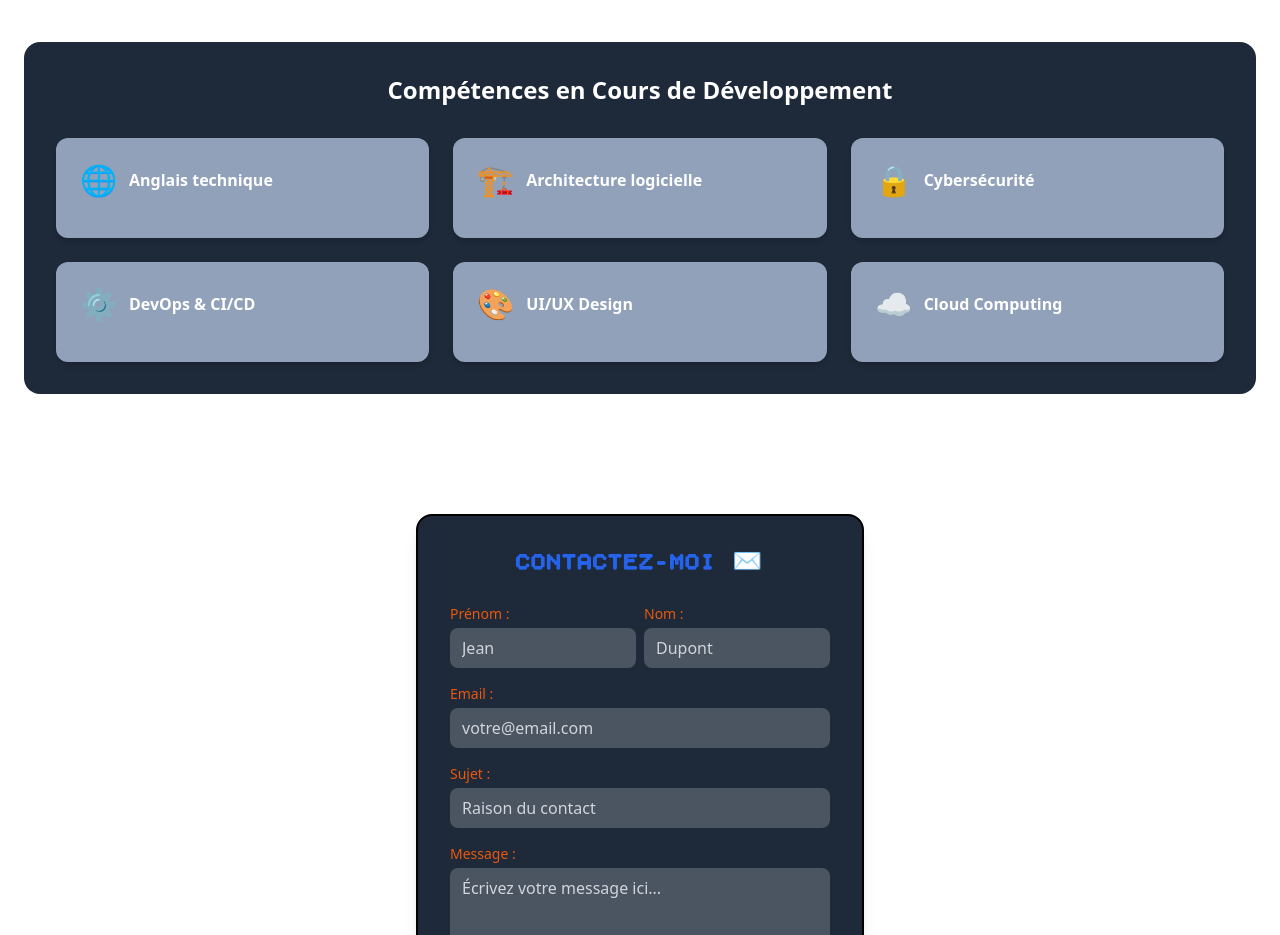
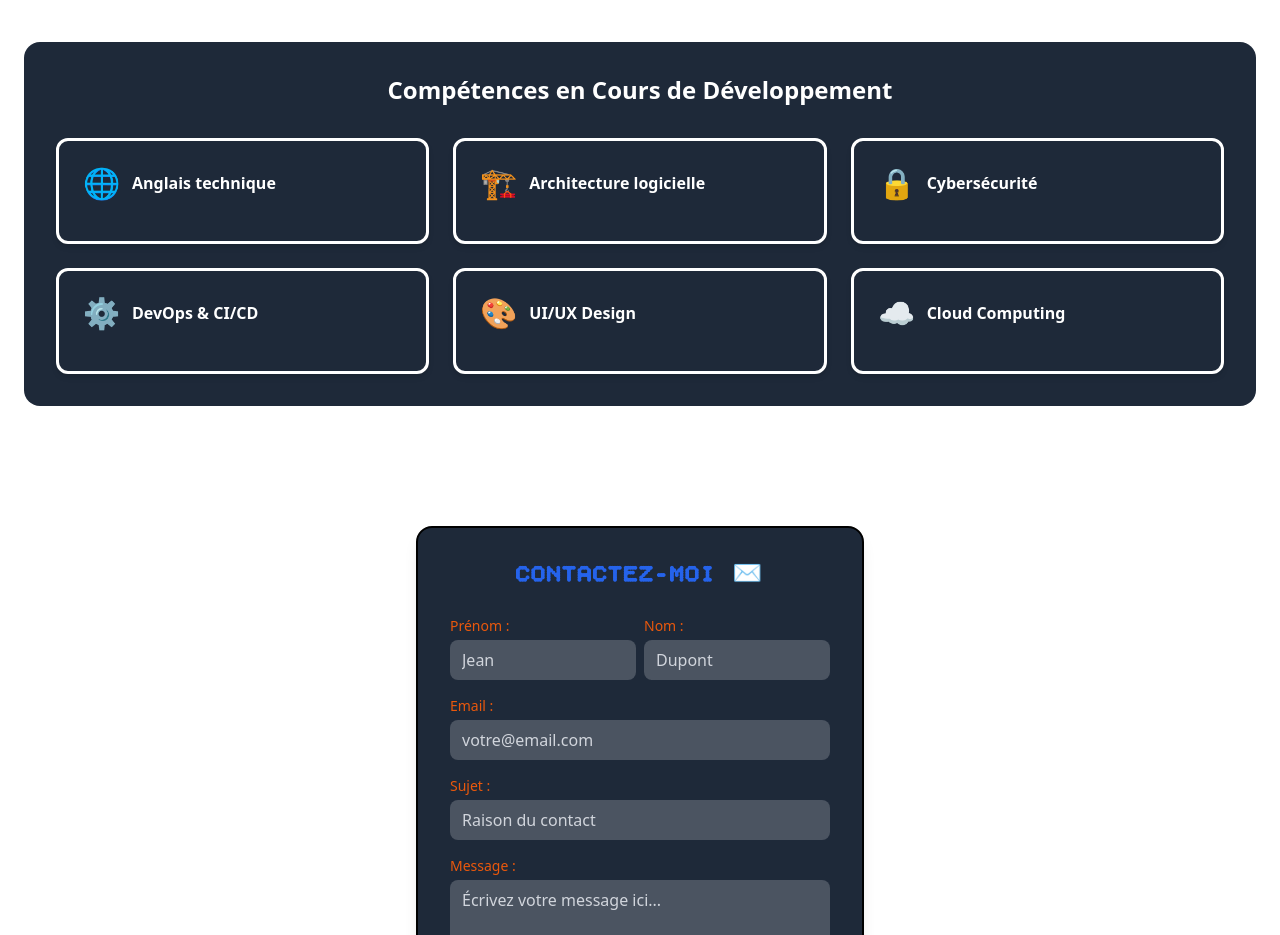
Before and after one commit to Phogo2112/Portfolio, a Next.js app: page / in a window 1280 px wide. Shown: the part 3940-4875 px from the top of the page. Built offline with nearby package versions, Linux system fonts and the light colour scheme; no server answers.

Commit message:
change color skill learnings

```diff
--- a/app/components/ProfessionalJourney.tsx
+++ b/app/components/ProfessionalJourney.tsx
@@ -349,7 +349,7 @@ export default function ProfessionalJourney() {
                 whileInView={{ opacity: 1, x: 0 }}
                 viewport={{ once: true }}
                 transition={{ delay: index * 0.1 }}
-                className="bg-slate-400 border-white rounded-xl p-6 shadow-md"
+                className="bg-gray-800 border-white border-3 rounded-xl p-6 shadow-md"
               >
                 <div className="flex items-center gap-3 mb-4">
                   <span className="text-3xl">{skill.icon}</span>
```
